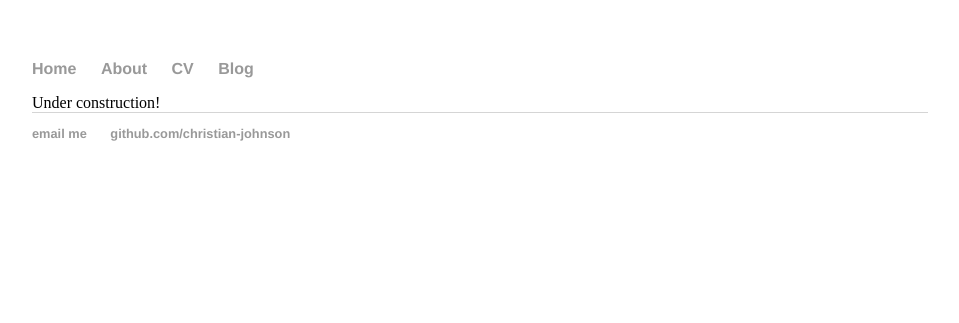
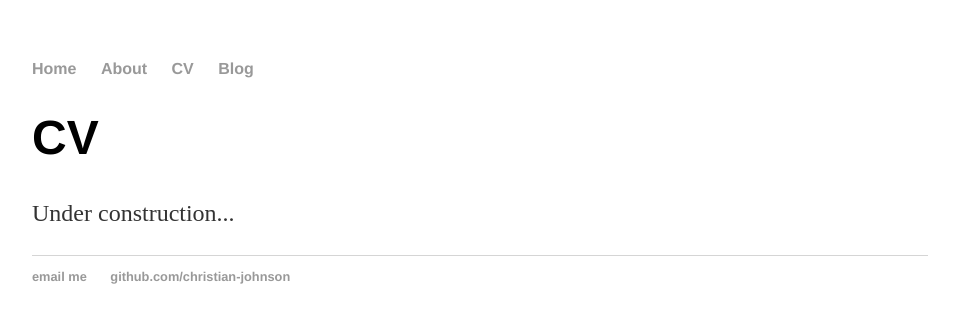
Before and after one commit to kwitophurr/kwitophurr.github.io, a Jekyll site: the page built from cv/index.html, in a window 1280 px wide. Shown: the top 323 px of the page, without its empty margins (160-1119 px from the left). Built offline with Jekyll 4.4.1, drawn with Linux system fonts in a browser that asks for light colours.

Commit message:
Update index.html

```diff
--- a/cv/index.html
+++ b/cv/index.html
@@ -2,5 +2,7 @@
 layout: default
 title: CV
 ---
-
-Under construction!
+<div class="blurb">
+	<h1>CV</h1>
+	<p>Under construction...</p>
+</div><!-- /.blurb -->
```
